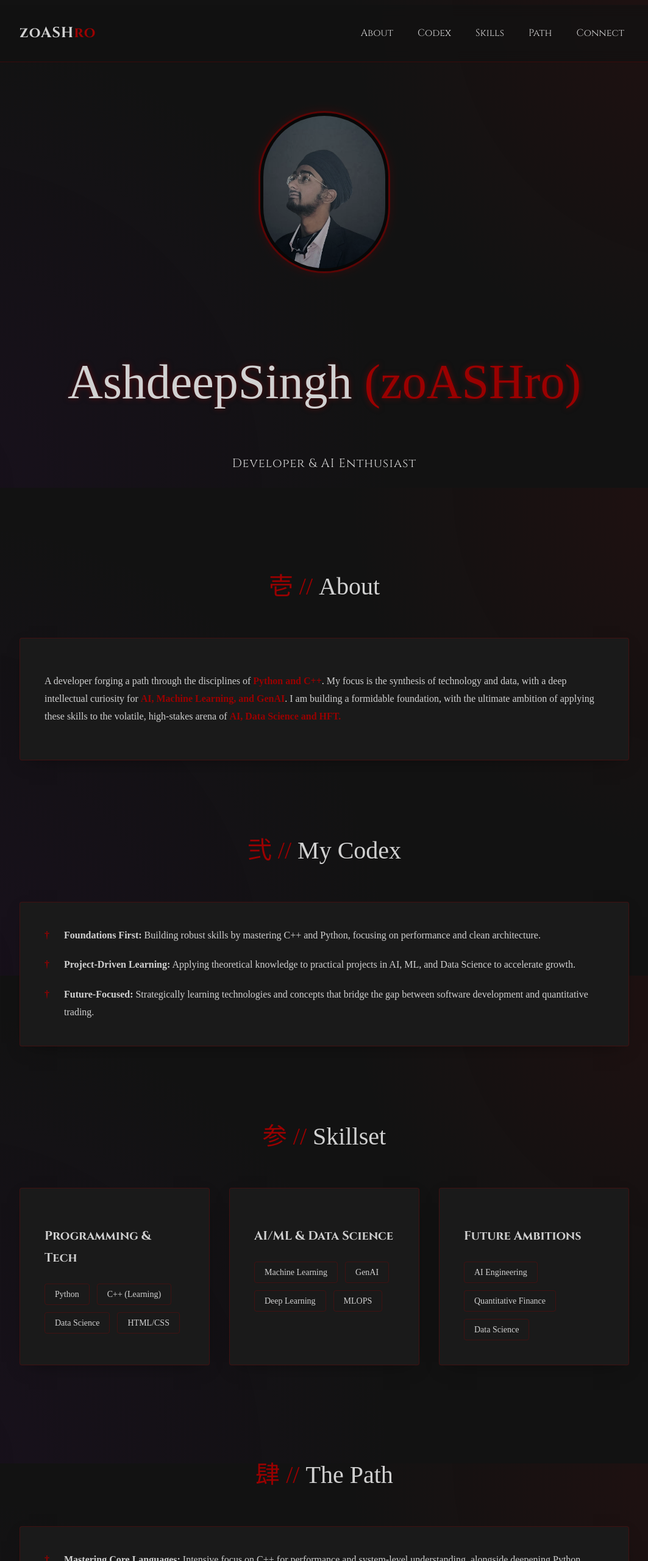
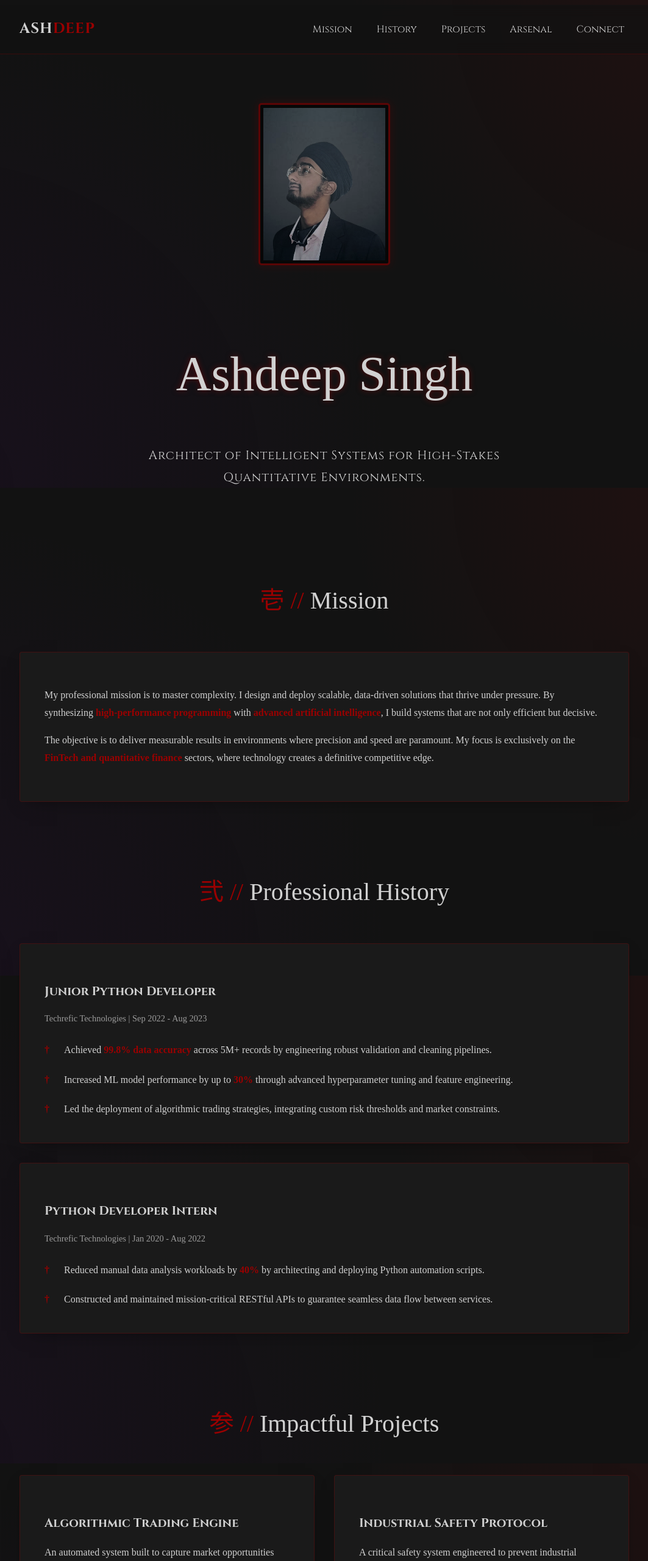
Before and after one commit to S1i2n3g4h5/SST_WEBDEV101_portfolio, a plain HTML site: page index.html in a window 1280 px wide. Shown: the top 2560 px of the page at 61% size, without its empty margins (108-1171 px from the left). Drawn offline with Linux system fonts and the light colour scheme; a web font is replaced by a local one.

Commit message:
Update index.html
Updated with diff content

```diff
--- a/index.html
+++ b/index.html
@@ -1,7 +1,9 @@
+<!DOCTYPE html>
+<html lang="en">
 <head>
     <meta charset="UTF-8">
     <meta name="viewport" content="width=device-width, initial-scale=1.0">
-    <title>zoASHro // Developer &amp; AI Enthusiast</title>
+    <title>Ashdeep Singh // AI Specialist & Quantitative Developer</title>
     <link rel="preconnect" href="https://fonts.googleapis.com">
     <link rel="preconnect" href="https://fonts.gstatic.com" crossorigin="">
     <link href="https://fonts.googleapis.com/css2?family=Cinzel:wght@400;700&amp;family=Yuji+Syuku&amp;family=Source+Serif+Pro:wght@400;600&amp;display=swap" rel="stylesheet">
@@ -35,10 +37,8 @@
             overflow-x: hidden;
         }
 
-
         section[id] { scroll-margin-top: 6rem; }
         .container { max-width: 1000px; margin: 0 auto; padding: 0 1.5rem; }
-
 
 
         /* --- Header & Navigation --- */
@@ -48,13 +48,12 @@
             position: sticky; top: 0; z-index: 50;
             border-bottom: 1px solid var(--border-color);
         }
-        .header-container { display: flex; align-items: center; justify-content: space-between; padding: 1.5rem 0; }
+        .header-container { display: flex; align-items: center; justify-content: space-between; height: 5rem; }
         .logo { font-family: var(--font-sub-heading); font-weight: 700; font-size: 1.5rem; color: var(--text-color); text-decoration: none; letter-spacing: 1px; }
         .logo span { color: var(--primary-color); }
         .desktop-nav { display: none; }
         .nav-link { color: var(--text-color); text-decoration: none; transition: all 0.2s ease; padding: 0.5rem; font-family: var(--font-sub-heading); font-weight: 400; }
         .nav-link:hover { color: var(--primary-color); text-shadow: 0 0 5px var(--primary-color); }
-
 
 
         /* Mobile Menu */
@@ -66,8 +65,7 @@
         .mobile-nav { display: flex; flex-direction: column; align-items: center; justify-content: center; gap: 2rem; }
         .nav-link-mobile { color: var(--text-color); text-decoration: none; font-family: var(--font-main-heading); font-size: 2rem; transition: color 0.3s; }
         .nav-link-mobile:hover { color: var(--primary-color); }
-        .close-icon { position: absolute; top: 2rem; right: 1.5rem; cursor: pointer; color: var(--text-color); width: 28px; height: 28px; }
-
+        .close-icon { position: absolute; top: 2.1rem; right: 1.5rem; cursor: pointer; color: var(--text-color); width: 28px; height: 28px; }
 
 
         /* --- Main Content & Hero --- */
@@ -77,8 +75,9 @@
 
         .profile-pic {
             width: 200px; height: 250px;
-            border-radius: 9999px;
+            border-radius: 5px;
             object-fit: cover;
+            object-position: center;
             display: block;
             border: 3px solid var(--primary-color);
             padding: 5px;
@@ -89,26 +88,25 @@
         }
 
         .hero-title { font-family: var(--font-main-heading); font-size: 4rem; color: var(--text-color); margin-bottom: 1.5rem; font-weight: 400; text-shadow: 0 0 10px rgba(154, 0, 0, 0.5); }
-        .hero-subtitle { font-family: var(--font-sub-heading); font-size: 1.25rem; font-weight: 400; color: var(--text-color); max-width: 40ch; letter-spacing: 1px; }
-
+        .hero-subtitle { font-family: var(--font-sub-heading); font-size: 1.25rem; font-weight: 400; color: var(--text-color); max-width: 50ch; letter-spacing: 1px; }
 
 
         /* --- Reusable Components: Gothic Cards --- */
         .section-heading { font-family: var(--font-main-heading); font-size: 2.5rem; text-align: center; margin-bottom: 3rem; color: var(--text-color); font-weight: 400; }
         .section-heading span { color: var(--primary-color); }
         .section-card { background-color: var(--card-bg); border: 1px solid var(--border-color); box-shadow: 0 10px 30px -15px rgba(0, 0, 0, 0.5); padding: 2rem; margin-bottom: 2rem; transition: all 0.3s ease; border-radius: 4px; position: relative; }
-        .section-card:hover { border-color: var(--primary-color); }
+        .section-card:hover { border-color: var(--primary-color); transform: translateY(-5px); }
 
         .highlight { color: var(--primary-color); font-weight: 600; }
 
 
-
         /* --- Section Specifics --- */
-        .skills-grid { display: grid; grid-template-columns: repeat(1, 1fr); gap: 2rem; }
+        .skills-grid, .projects-grid { display: grid; grid-template-columns: repeat(1, 1fr); gap: 2rem; }
         .tags-container { display: flex; flex-wrap: wrap; gap: 0.75rem; margin-top: 1.5rem; }
         .skill-tag { background-color: transparent; color: var(--text-color); border: 1px solid var(--border-color); padding: 0.25rem 1rem; font-size: 0.875rem; font-weight: 400; border-radius: 4px; transition: all 0.3s; }
         .skill-tag:hover { background-color: var(--primary-color); border-color: var(--primary-color); color: white; }
-        .card-title { font-family: var(--font-sub-heading); font-weight: 700; font-size: 1.25rem; color: var(--text-color); margin-bottom: 1rem; }
+        .card-title { font-family: var(--font-sub-heading); font-weight: 700; font-size: 1.25rem; color: var(--text-color); margin-bottom: 0.25rem; }
+        .card-subtitle { font-family: var(--font-body); font-size: 0.9rem; color: var(--text-color); opacity: 0.7; margin-bottom: 1.5rem; }
 
         .list { list-style: none; padding: 0; margin: 0; display: flex; flex-direction: column; gap: 1.25rem; }
         .list li { position: relative; padding-left: 2rem; }
@@ -133,23 +131,21 @@
             .desktop-nav { display: flex; gap: 1.5rem; }
             .hero-title { font-size: 5rem; }
             .skills-grid { grid-template-columns: repeat(3, 1fr); }
+            .projects-grid { grid-template-columns: repeat(2, 1fr); }
             .section-card { padding: 2.5rem; }
         }
     </style>
 </head>
 <body>
-
-
-    <!-- Header & Navigation -->
     <header class="site-header">
         <div class="container header-container">
-            <a href="#" class="logo">zoASH<span>ro</span></a>
+            <a href="#" class="logo">ASH<span>DEEP</span></a>
 
             <nav class="desktop-nav">
-                <a href="#about" class="nav-link">About</a>
-                <a href="#codex" class="nav-link">Codex</a>
-                <a href="#skills" class="nav-link">Skills</a>
-                <a href="#path" class="nav-link">Path</a>
+                <a href="#mission" class="nav-link">Mission</a>
+                <a href="#history" class="nav-link">History</a>
+                <a href="#projects" class="nav-link">Projects</a>
+                <a href="#arsenal" class="nav-link">Arsenal</a>
                 <a href="#connect" class="nav-link">Connect</a>
             </nav>
 
@@ -159,123 +155,141 @@
             </label>
             <div class="mobile-menu">
                  <label for="menu-toggle" class="close-icon">
-                    <svg xmlns="http://www.w3.org/2000/svg" fill="none" viewBox="0 0 24 24" stroke="currentColor"><path stroke-linecap="round" stroke-linejoin="round" stroke-width="2" d="M6 18L18 6M6 6l12 12"></path></svg>
+                     <svg xmlns="http://www.w3.org/2000/svg" fill="none" viewBox="0 0 24 24" stroke="currentColor"><path stroke-linecap="round" stroke-linejoin="round" stroke-width="2" d="M6 18L18 6M6 6l12 12"></path></svg>
                  </label>
                 <nav class="mobile-nav">
-                     <a href="#about" class="nav-link-mobile">About</a>
-                     <a href="#codex" class="nav-link-mobile">Codex</a>
-                     <a href="#skills" class="nav-link-mobile">Skills</a>
-                     <a href="#path" class="nav-link-mobile">Path</a>
-                     <a href="#connect" class="nav-link-mobile">Connect</a>
+                    <a href="#mission" class="nav-link-mobile">Mission</a>
+                    <a href="#history" class="nav-link-mobile">History</a>
+                    <a href="#projects" class="nav-link-mobile">Projects</a>
+                    <a href="#arsenal" class="nav-link-mobile">Arsenal</a>
+                    <a href="#connect" class="nav-link-mobile">Connect</a>
                 </nav>
             </div>
         </div>
     </header>
 
-
-    <!-- Main Content -->
     <main class="container main-content">
 
         <section id="hero" class="hero-section">
-            <img src="pic2.jpg" alt="zoASHro initial" class="profile-pic">
-            <h1 class="hero-title">AshdeepSingh <span style="color: var(--primary-color);";>(zoASHro)</span></h1>
-            <p class="hero-subtitle">Developer &amp; AI Enthusiast</p>
+            <img src="pic2.jpg" alt="Ashdeep Singh profile" class="profile-pic">
+            <h1 class="hero-title">Ashdeep Singh</h1>
+            <p class="hero-subtitle">Architect of Intelligent Systems for High-Stakes Quantitative Environments.</p>
         </section>
 
-        <section id="about" class="content-section">
-            <h2 class="section-heading"><span>壱 //</span> About</h2>
+        <section id="mission" class="content-section">
+            <h2 class="section-heading"><span>壱 //</span> Mission</h2>
             <div class="section-card">
                 <p>
-                    A developer forging a path through the disciplines of <span class="highlight">Python and C++</span>. My focus is the synthesis of technology and data, with a deep intellectual curiosity for <span class="highlight">AI, Machine Learning, and GenAI</span>. I am building a formidable foundation, with the ultimate ambition of applying these skills to the volatile, high-stakes arena of <span class="highlight">AI, Data Science and HFT.</span>
+                    My professional mission is to master complexity. I design and deploy scalable, data-driven solutions that thrive under pressure. By synthesizing <span class="highlight">high-performance programming</span> with <span class="highlight">advanced artificial intelligence</span>, I build systems that are not only efficient but decisive.
+                </p>
+                <p>
+                    The objective is to deliver measurable results in environments where precision and speed are paramount. My focus is exclusively on the <span class="highlight">FinTech and quantitative finance</span> sectors, where technology creates a definitive competitive edge.
                 </p>
             </div>
         </section>
 
-        <section id="codex" class="content-section">
-            <h2 class="section-heading"><span>弐 //</span> My Codex</h2>
+        <section id="history" class="content-section">
+            <h2 class="section-heading"><span>弐 //</span> Professional History</h2>
             <div class="section-card">
+                <h3 class="card-title">Junior Python Developer</h3>
+                <p class="card-subtitle">Techrefic Technologies | Sep 2022 - Aug 2023</p>
                 <ul class="list">
-                    <li><strong>Foundations First:</strong> Building robust skills by mastering C++ and Python, focusing on performance and clean architecture.</li>
-                    <li><strong>Project-Driven Learning:</strong> Applying theoretical knowledge to practical projects in AI, ML, and Data Science to accelerate growth.</li>
-                    <li><strong>Future-Focused:</strong> Strategically learning technologies and concepts that bridge the gap between software development and quantitative trading.</li>
+                    <li>Achieved <span class="highlight">99.8% data accuracy</span> across 5M+ records by engineering robust validation and cleaning pipelines.</li>
+                    <li>Increased ML model performance by up to <span class="highlight">30%</span> through advanced hyperparameter tuning and feature engineering.</li>
+                    <li>Led the deployment of algorithmic trading strategies, integrating custom risk thresholds and market constraints.</li>
+                </ul>
+            </div>
+            <div class="section-card">
+                <h3 class="card-title">Python Developer Intern</h3>
+                <p class="card-subtitle">Techrefic Technologies | Jan 2020 - Aug 2022</p>
+                <ul class="list">
+                    <li>Reduced manual data analysis workloads by <span class="highlight">40%</span> by architecting and deploying Python automation scripts.</li>
+                    <li>Constructed and maintained mission-critical RESTful APIs to guarantee seamless data flow between services.</li>
                 </ul>
             </div>
         </section>
 
-        <section id="skills" class="content-section">
-            <h2 class="section-heading"><span>参 //</span> Skillset</h2>
-            <div class="skills-grid">
+        <section id="projects" class="content-section">
+            <h2 class="section-heading"><span>参 //</span> Impactful Projects</h2>
+            <div class="projects-grid">
                 <div class="section-card">
-                    <h3 class="card-title">Programming &amp; Tech</h3>
+                    <h3 class="card-title">Algorithmic Trading Engine</h3>
+                    <p>An automated system built to capture market opportunities with algorithmic precision. The platform's backtesting engine cuts manual strategy evaluation by 60%.</p>
                     <div class="tags-container">
-                        <span class="skill-tag">Python</span>
-                        <span class="skill-tag">C++ (Learning)</span>
-                        <span class="skill-tag">Data Science</span>
-                        <span class="skill-tag">HTML/CSS</span>
+                        <span class="skill-tag">Python</span><span class="skill-tag">Machine Learning</span><span class="skill-tag">Backtesting</span>
                     </div>
                 </div>
                 <div class="section-card">
-                    <h3 class="card-title">AI/ML &amp; Data Science</h3>
+                    <h3 class="card-title">Industrial Safety Protocol</h3>
+                    <p>A critical safety system engineered to prevent industrial accidents. It uses real-time computer vision to monitor safety zones, reducing incident risk by ~80% in simulations.</p>
                     <div class="tags-container">
-                        <span class="skill-tag">Machine Learning</span>
-                        <span class="skill-tag">GenAI</span>
-                        <span class="skill-tag">Deep Learning</span>
-                        <span class="skill-tag">MLOPS</span>
+                        <span class="skill-tag">Python</span><span class="skill-tag">OpenCV</span><span class="skill-tag">Computer Vision</span>
                     </div>
                 </div>
                 <div class="section-card">
-                     <h3 class="card-title">Future Ambitions</h3>
+                    <h3 class="card-title">Logistics Optimization System</h3>
+                    <p>An urban mobility solution that predicts taxi demand using time-series forecasting. The system's insights enabled a 15% reduction in average passenger wait times.</p>
                     <div class="tags-container">
-                         <span class="skill-tag">AI Engineering</span>
-                         <span class="skill-tag">Quantitative Finance</span>
-                         <span class="skill-tag">Data Science</span>
+                        <span class="skill-tag">Python</span><span class="skill-tag">Tableau</span><span class="skill-tag">Time Series</span>
+                    </div>
+                </div>
+                <div class="section-card">
+                    <h3 class="card-title">Intelligent Document Parser</h3>
+                    <p>A custom NLP model for information extraction from unstructured text. It achieved 84% precision and improved data matching accuracy by 13% across 100k+ documents.</p>
+                    <div class="tags-container">
+                        <span class="skill-tag">Python</span><span class="skill-tag">spaCy</span><span class="skill-tag">NLP</span>
                     </div>
                 </div>
             </div>
         </section>
 
-        <section id="path" class="content-section">
-            <h2 class="section-heading"><span>肆 //</span> The Path</h2>
-             <div class="section-card">
-                 <ul class="list">
-                    <li><strong>Mastering Core Languages:</strong> Intensive focus on C++ for performance and system-level understanding, alongside deepening Python expertise for AI/ML applications.</li>
-                    <li><strong>Building AI/ML Portfolio:</strong> Actively developing projects in GenAI and Data Science to build a portfolio of practical, impactful work.</li>
-                    <li><strong>Exploring Quant Finance:</strong> Studying the mathematical and computational foundations of HFT and quantitative finance to prepare for a future in the field.</li>
-                 </ul>
+        <section id="arsenal" class="content-section">
+            <h2 class="section-heading"><span>肆 //</span> Technical Arsenal</h2>
+            <div class="skills-grid">
+                <div class="section-card">
+                    <h3 class="card-title">Data Science & ML</h3>
+                    <div class="tags-container">
+                        <span class="skill-tag">Machine Learning</span><span class="skill-tag">Deep Learning</span><span class="skill-tag">Computer Vision</span><span class="skill-tag">NLP</span><span class="skill-tag">LLMs</span><span class="skill-tag">LangChain</span><span class="skill-tag">TensorFlow</span><span class="skill-tag">Tableau</span>
+                    </div>
+                </div>
+                <div class="section-card">
+                    <h3 class="card-title">Languages & Databases</h3>
+                    <div class="tags-container">
+                        <span class="skill-tag">Python</span><span class="skill-tag">R</span><span class="skill-tag">C++ / C#</span><span class="skill-tag">SQL</span><span class="skill-tag">NoSQL</span><span class="skill-tag">D3.js</span>
+                    </div>
+                </div>
+                <div class="section-card">
+                     <h3 class="card-title">Cloud, DevOps & FinTech</h3>
+                    <div class="tags-container">
+                        <span class="skill-tag">AWS / GCP</span><span class="skill-tag">Docker</span><span class="skill-tag">Kubernetes</span><span class="skill-tag">CI/CD</span><span class="skill-tag">Algo Trading</span><span class="skill-tag">PineScript</span><span class="skill-tag">MQL5</span>
+                    </div>
+                </div>
             </div>
         </section>
 
         <section id="connect" class="content-section">
             <h2 class="section-heading"><span>伍 //</span> Connect</h2>
             <div class="connect-section">
-                <p class="connect-text">Seeking collaboration and conversation with those passionate about technology and finance. Let's build something impactful.</p>
+                <p class="connect-text">I am available for collaboration on challenging problems in technology and finance. If you are building something impactful, let's connect.</p>
                 <div class="social-icons">
-                    <a href="https://linkedin.com/in/ashdeep-singh-c0d0" target="_blank" class="social-icon" title="LinkedIn">
+                    <a href="https://linkedin.com/in/ashdeep-singh-6762391b1" target="_blank" class="social-icon" title="LinkedIn">
                         <svg fill="currentColor" viewBox="0 0 24 24" aria-hidden="true"><path fill-rule="evenodd" d="M19 0h-14c-2.761 0-5 2.239-5 5v14c0 2.761 2.239 5 5 5h14c2.762 0 5-2.239 5-5v-14c0-2.761-2.238-5-5-5zm-11 19h-3v-11h3v11zm-1.5-12.268c-.966 0-1.75-.79-1.75-1.764s.784-1.764 1.75-1.764 1.75.79 1.75 1.764-.783 1.764-1.75 1.764zm13.5 12.268h-3v-5.604c0-3.368-4-3.113-4 0v5.604h-3v-11h3v1.765c1.396-2.586 7-2.777 7 2.476v6.759z" clip-rule="evenodd"></path></svg>
                     </a>
-                     <a href="https://github.com/S1i2n3g4h5/" target="_blank" class="social-icon" title="GitHub">
+                    <a href="https://github.com/S1i2n3g4h5/" target="_blank" class="social-icon" title="GitHub">
                         <svg fill="currentColor" viewBox="0 0 24 24" aria-hidden="true"><path fill-rule="evenodd" d="M12 2C6.477 2 2 6.477 2 12c0 4.419 2.865 8.166 6.839 9.49.5.09.682-.217.682-.482 0-.237-.009-.868-.014-1.703-2.782.604-3.369-1.342-3.369-1.342-.454-1.156-1.11-1.465-1.11-1.465-.908-.62.069-.608.069-.608 1.003.07 1.531 1.03 1.531 1.03.892 1.53 2.341 1.088 2.91.832.092-.647.35-1.088.636-1.338-2.22-.253-4.555-1.112-4.555-4.943 0-1.091.39-1.984 1.03-2.682-.103-.253-.446-1.27.098-2.645 0 0 .84-.269 2.75 1.025A9.564 9.564 0 0112 6.82c.85.004 1.705.114 2.504.336 1.909-1.294 2.747-1.025 2.747-1.025.546 1.375.201 2.392.1 2.645.64.698 1.03 1.59 1.03 2.682 0 3.841-2.339 4.688-4.566 4.935.359.308.678.92.678 1.852 0 1.338-.012 2.419-.012 2.746 0 .267.18.577.688.48C19.135 20.165 22 16.418 22 12c0-5.523-4.477-10-10-10z" clip-rule="evenodd"></path></svg>
                     </a>
-                     <a href="mailto:singh.ashdeep.2006@gmail.com" class="social-icon" title="Email">
+                    <a href="mailto:singh.ashdeep.2006@gmail.com" class="social-icon" title="Email">
                         <svg fill="currentColor" viewBox="0 0 24 24" aria-hidden="true"><path d="M2.003 5.884L10 9.882l7.997-3.998A2 2 0 0016 4H4a2 2 0 00-1.997 1.884zM18 8.118l-8 4-8-4V14a2 2 0 002 2h12a2 2 0 002-2V8.118z"></path></svg>
                     </a>
                 </div>
             </div>
         </section>
-
     </main>
 
-
-
-    <!-- Footer -->
     <footer class="site-footer">
         <div class="container footer-container">
-            <p>zoASHro © 2025</p>
+            <p>Ashdeep Singh © 2025</p>
         </div>
     </footer>
-
-
-
-
-
 </body>
+</html>
```
